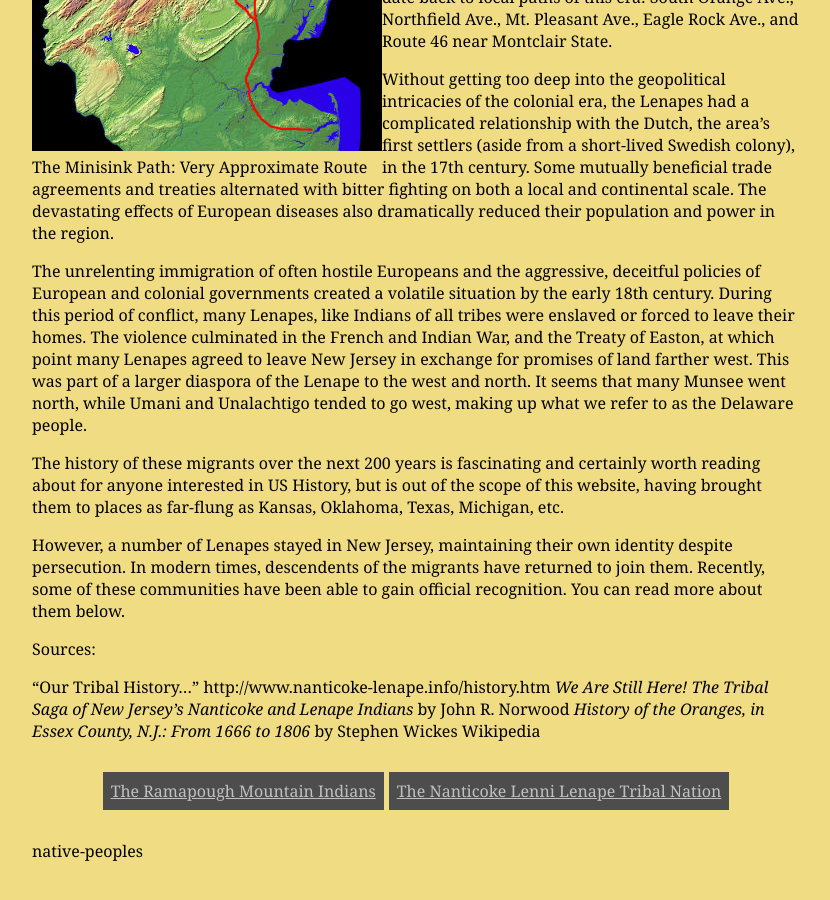
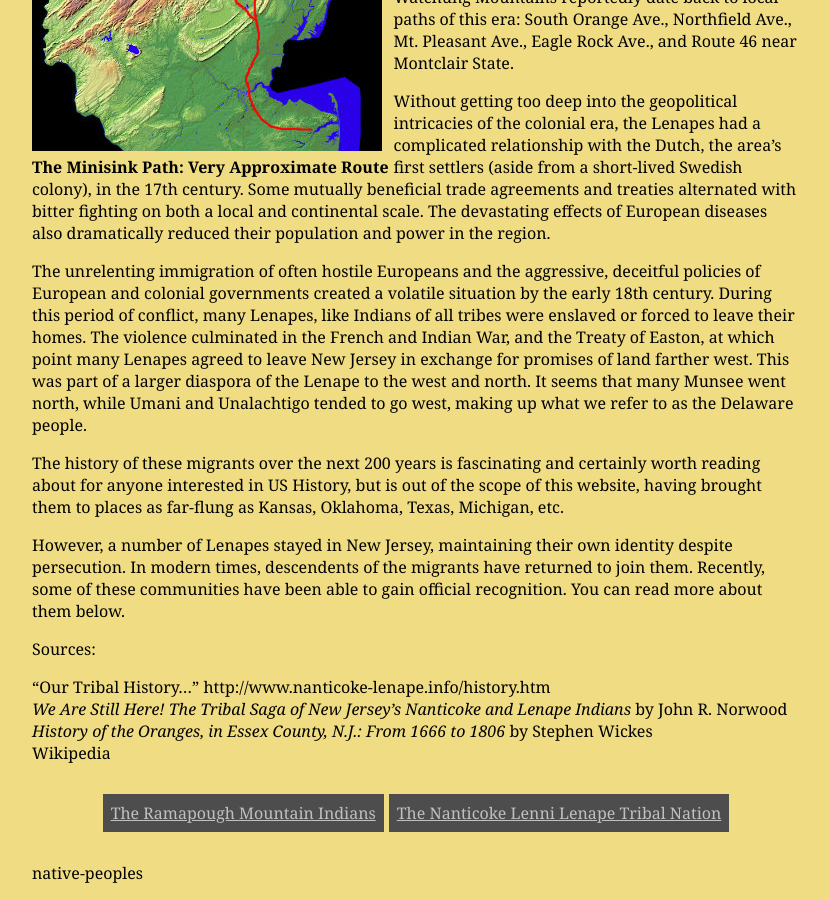
Before and after one commit to jonfried/oakafee.github.io, a Jekyll site: the page built from _posts/2016-09-23-native-peoples.md, in a window 1280 px wide and 900 px high, scrolled down 1215 px. Shown: the whole window, without its empty margins (224-1054 px from the left). Built offline with Jekyll 4.4.1, drawn with Linux system fonts in a browser that asks for light colours; before the commit the page ends 2093 px from its top, so only the background shows below that.

Commit message:
Update 2016-09-23-native-peoples.md

```diff
--- a/_posts/2016-09-23-native-peoples.md
+++ b/_posts/2016-09-23-native-peoples.md
@@ -16,9 +16,9 @@ In that time, the Lenape lived in fortified villages of longhouses, grew maize,
 
 One of Lenapehoking's main transportation corridors, the Minisink Path, linked the bays and inlets of NJ's Atlantic coast with the Highlands and the Delaware river. The path's southeastern terminus was at the head of the Navesink River's estuary, by present-day Red Bank. The Garden State Parkway follows its general route through Central Jersey, up to Union county, where the path crossed the Watchung Mountains at Springfield, in the gap currently occupied by Route 24. Heading northwest through the Highlands, it seems to have split into several branches: one via Morristown (now roughly followed by Routes 24, 15 and 206), and another north to Pequannock, then up the Pequannock River's steep-sided valley (now scenic route 23). The path's northwestern destination was Minisink Island on the Delaware River, an important settlement and crossroads, now in the Delaware Water Gap National Recreation Area, just south of Milford, PA. It most certainly reached the Delaware via Culver's Gap in the Kitatinny Ridge (Route 206 today).
 
-<div style="float:left;">
+<div style="float:left; margin-right: 5px;">
 <img src="{{ site.baseurl }}/images/minisink-route-350.jpg" alt="approx route of Minisink Path" /><br />
-The Minisink Path: Very Approximate Route
+<b>The Minisink Path: Very Approximate Route </b>
 </div>
 
 The area was dense with secondary routes connecting to the Minisink Path. One crossed the Raritan at New Brunswick and continued down to Trenton. Another, called the Burlington Path, ran southwest across Monmouth County, ending at Burlington on the Delaware - a vaguely Turnpike-esque route. Of local interest to Essex County residents, all of the current routes across the Watchung Mountains reportedly date back to local paths of this era: South Orange Ave., Northfield Ave., Mt. Pleasant Ave., Eagle Rock Ave., and Route 46 near Montclair State.
@@ -33,7 +33,7 @@ However, a number of Lenapes stayed in New Jersey, maintaining their own identit
 
 Sources:
 
-"Our Tribal History..." http://www.nanticoke-lenape.info/history.htm
-<i>We Are Still Here! The Tribal Saga of New Jersey’s Nanticoke and Lenape Indians </i> by John R. Norwood
-<i>History of the Oranges, in Essex County, N.J.: From 1666 to 1806 </i> by Stephen Wickes
+"Our Tribal History..." http://www.nanticoke-lenape.info/history.htm <br />
+<i>We Are Still Here! The Tribal Saga of New Jersey’s Nanticoke and Lenape Indians </i> by John R. Norwood <br />
+<i>History of the Oranges, in Essex County, N.J.: From 1666 to 1806 </i> by Stephen Wickes <br />
 Wikipedia
```
